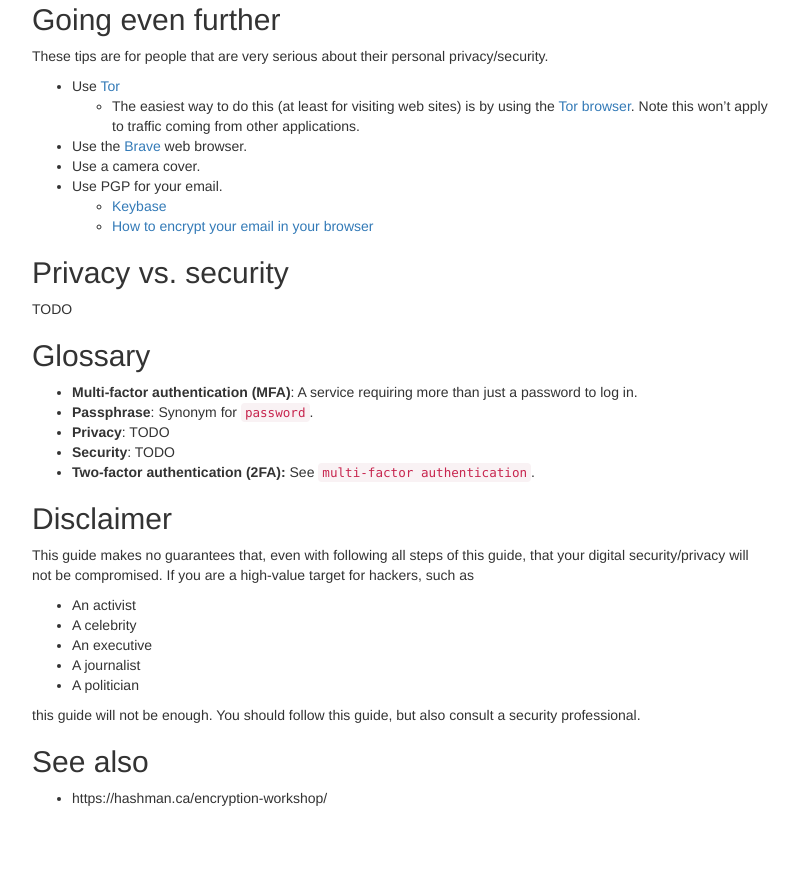
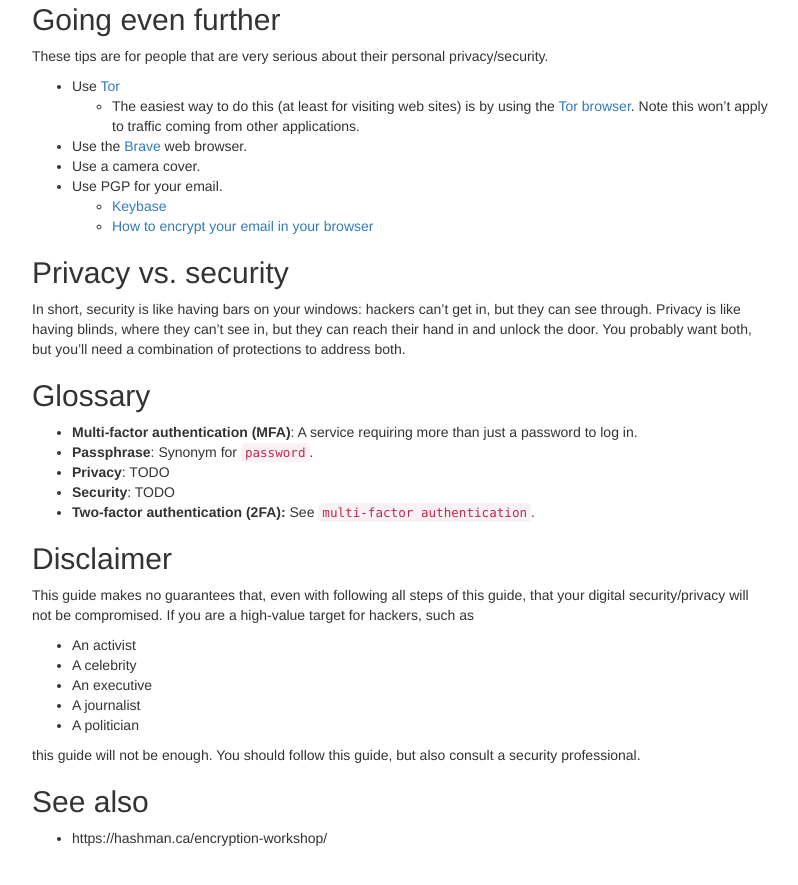
Before and after one commit to afeld/personal-security, a Jekyll site: the page built from index.md, in a window 1280 px wide and 900 px high, scrolled down 2270 px. Shown: the top 885 px of the window, without its empty margins (239-1037 px from the left). Built offline with Jekyll 4.4.1, drawn with Linux system fonts in a browser that asks for light colours; our own code applies the rules of GitHub Pages for plain Markdown files; before the commit the page ends 3130 px from its top, so only the background shows below that.

Commit message:
explain security vs privacy

```diff
--- a/index.md
+++ b/index.md
@@ -118,7 +118,7 @@ These tips are for people that are very serious about their personal privacy/sec
 
 ## Privacy vs. security
 
-TODO
+In short, security is like having bars on your windows: hackers can't get in, but they can see through. Privacy is like having blinds, where they can't see in, but they can reach their hand in and unlock the door. You probably want both, but you'll need a combination of protections to address both.
 
 ## Glossary
 
```
